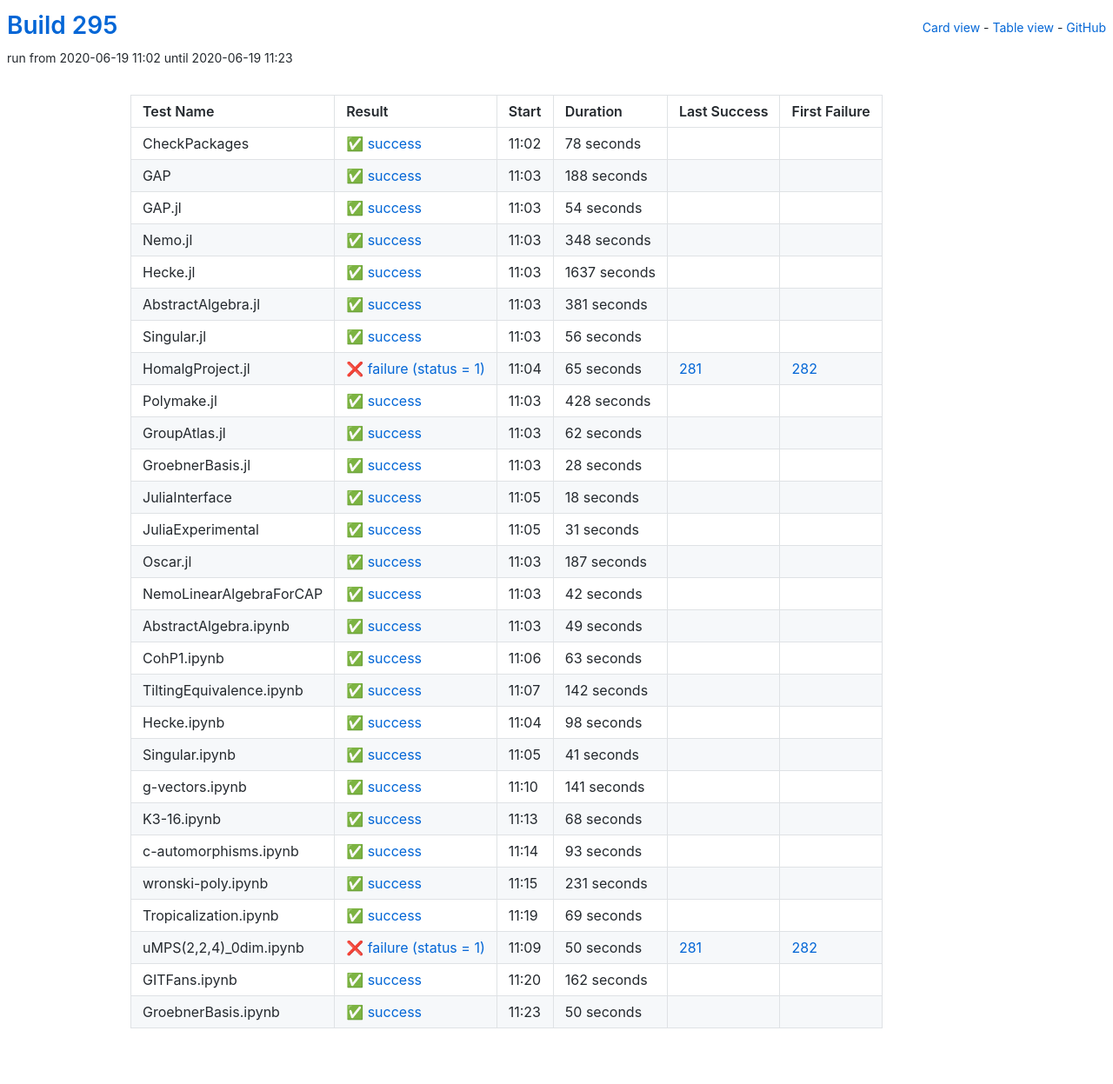
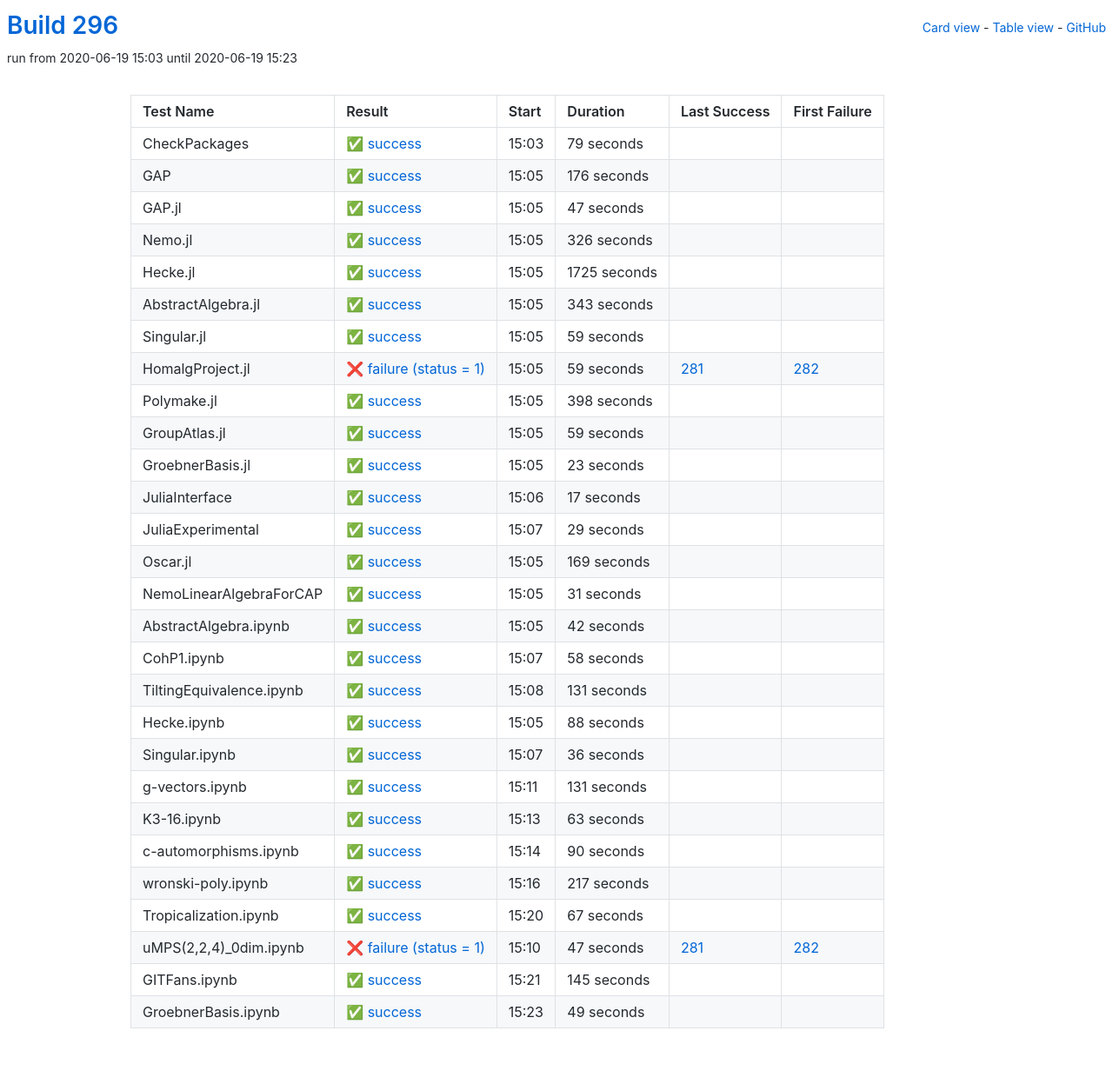
Before and after one commit to oscar-system/oscar-ci-status-stable, a Jekyll site: the page built from table.html, in a window 1280 px wide. Shown: the whole page at 87% size. Built offline with Jekyll 4.4.1, drawn with Linux system fonts in a browser that asks for light colours.

Commit message:
Build #296

```diff
--- a/_data/ci.yml
+++ b/_data/ci.yml
@@ -1,6 +1,6 @@
 ---
-build: 295
-build_url: https://oscarci.mathematik.uni-kl.de/job/oscar-stable/295/
+build: 296
+build_url: https://oscarci.mathematik.uni-kl.de/job/oscar-stable/296/
 job: oscar-stable
 organization: oscar-system
 repo: oscar-ci-status-stable
@@ -8,152 +8,176 @@ repourl: https://github.com/oscar-system/oscar-ci-status-stable
 tests:
 - name: CheckPackages
   id: checkpackages
-  log: https://oscarci.mathematik.uni-kl.de/job/oscar-stable/295/artifact/logs/build-295/CheckPackages.log
-  start: 2020-06-19 11:02
+  log: https://oscarci.mathematik.uni-kl.de/job/oscar-stable/296/artifact/logs/build-296/CheckPackages.log
+  start: 2020-06-19 15:03
   success: true
   exitcode: 0
   status: success
-  duration: 78
+  duration: 79
   last_success: false
   last_success_url:
   first_failure: false
   first_failure_url:
 - name: GAP
   id: gap
-  log: https://oscarci.mathematik.uni-kl.de/job/oscar-stable/295/artifact/logs/build-295/GAP.log
-  start: 2020-06-19 11:03
+  log: https://oscarci.mathematik.uni-kl.de/job/oscar-stable/296/artifact/logs/build-296/GAP.log
+  start: 2020-06-19 15:05
   success: true
   exitcode: 0
   status: success
-  duration: 188
+  duration: 176
   last_success: false
   last_success_url:
   first_failure: false
   first_failure_url:
 - name: GAP.jl
   id: gap-jl
-  log: https://oscarci.mathematik.uni-kl.de/job/oscar-stable/295/artifact/logs/build-295/GAP.jl.log
-  start: 2020-06-19 11:03
+  log: https://oscarci.mathematik.uni-kl.de/job/oscar-stable/296/artifact/logs/build-296/GAP.jl.log
+  start: 2020-06-19 15:05
   success: true
   exitcode: 0
   status: success
-  duration: 54
+  duration: 47
   last_success: false
   last_success_url:
   first_failure: false
   first_failure_url:
 - name: Nemo.jl
   id: nemo-jl
-  log: https://oscarci.mathematik.uni-kl.de/job/oscar-stable/295/artifact/logs/build-295/Nemo.jl.log
-  start: 2020-06-19 11:03
+  log: https://oscarci.mathematik.uni-kl.de/job/oscar-stable/296/artifact/logs/build-296/Nemo.jl.log
+  start: 2020-06-19 15:05
   success: true
   exitcode: 0
   status: success
-  duration: 348
+  duration: 326
   last_success: false
   last_success_url:
   first_failure: false
   first_failure_url:
 - name: Hecke.jl
   id: hecke-jl
-  log: https://oscarci.mathematik.uni-kl.de/job/oscar-stable/295/artifact/logs/build-295/Hecke.jl.log
-  start: 2020-06-19 11:03
+  log: https://oscarci.mathematik.uni-kl.de/job/oscar-stable/296/artifact/logs/build-296/Hecke.jl.log
+  start: 2020-06-19 15:05
   success: true
   exitcode: 0
   status: success
-  duration: 1637
+  duration: 1725
   last_success: false
   last_success_url:
   first_failure: false
   first_failure_url:
 - name: AbstractAlgebra.jl
   id: abstractalgebra-jl
-  log: https://oscarci.mathematik.uni-kl.de/job/oscar-stable/295/artifact/logs/build-295/AbstractAlgebra.jl.log
-  start: 2020-06-19 11:03
+  log: https://oscarci.mathematik.uni-kl.de/job/oscar-stable/296/artifact/logs/build-296/AbstractAlgebra.jl.log
+  start: 2020-06-19 15:05
   success: true
   exitcode: 0
   status: success
-  duration: 381
+  duration: 343
   last_success: false
   last_success_url:
   first_failure: false
   first_failure_url:
 - name: Singular.jl
   id: singular-jl
-  log: https://oscarci.mathematik.uni-kl.de/job/oscar-stable/295/artifact/logs/build-295/Singular.jl.log
-  start: 2020-06-19 11:03
+  log: https://oscarci.mathematik.uni-kl.de/job/oscar-stable/296/artifact/logs/build-296/Singular.jl.log
+  start: 2020-06-19 15:05
   success: true
   exitcode: 0
   status: success
-  duration: 56
+  duration: 59
   last_success: false
   last_success_url:
   first_failure: false
   first_failure_url:
 - name: HomalgProject.jl
   id: homalgproject-jl
-  log: https://oscarci.mathematik.uni-kl.de/job/oscar-stable/295/artifact/logs/build-295/HomalgProject.jl.log
-  start: 2020-06-19 11:04
+  log: https://oscarci.mathematik.uni-kl.de/job/oscar-stable/296/artifact/logs/build-296/HomalgProject.jl.log
+  start: 2020-06-19 15:05
   success: false
   exitcode: 1
   status: failure
-  duration: 65
+  duration: 59
   last_success: 281
   last_success_url: https://oscarci.mathematik.uni-kl.de/job/oscar-stable/281/
   first_failure: 282
   first_failure_url: https://oscarci.mathematik.uni-kl.de/job/oscar-stable/282/
 - name: Polymake.jl
   id: polymake-jl
-  log: https://oscarci.mathematik.uni-kl.de/job/oscar-stable/295/artifact/logs/build-295/Polymake.jl.log
-  start: 2020-06-19 11:03
+  log: https://oscarci.mathematik.uni-kl.de/job/oscar-stable/296/artifact/logs/build-296/Polymake.jl.log
+  start: 2020-06-19 15:05
   success: true
   exitcode: 0
   status: success
-  duration: 428
+  duration: 398
   last_success: false
   last_success_url:
   first_failure: false
   first_failure_url:
 - name: GroupAtlas.jl
   id: groupatlas-jl
-  log: https://oscarci.mathematik.uni-kl.de/job/oscar-stable/295/artifact/logs/build-295/GroupAtlas.jl.log
-  start: 2020-06-19 11:03
+  log: https://oscarci.mathematik.uni-kl.de/job/oscar-stable/296/artifact/logs/build-296/GroupAtlas.jl.log
+  start: 2020-06-19 15:05
   success: true
   exitcode: 0
   status: success
-  duration: 62
+  duration: 59
   last_success: false
   last_success_url:
   first_failure: false
   first_failure_url:
 - name: GroebnerBasis.jl
   id: groebnerbasis-jl
-  log: https://oscarci.mathematik.uni-kl.de/job/oscar-stable/295/artifact/logs/build-295/GroebnerBasis.jl.log
-  start: 2020-06-19 11:03
+  log: https://oscarci.mathematik.uni-kl.de/job/oscar-stable/296/artifact/logs/build-296/GroebnerBasis.jl.log
+  start: 2020-06-19 15:05
   success: true
   exitcode: 0
   status: success
-  duration: 28
+  duration: 23
   last_success: false
   last_success_url:
   first_failure: false
   first_failure_url:
 - name: JuliaInterface
   id: juliainterface
-  log: https://oscarci.mathematik.uni-kl.de/job/oscar-stable/295/artifact/logs/build-295/JuliaInterface.log
-  start: 2020-06-19 11:05
+  log: https://oscarci.mathematik.uni-kl.de/job/oscar-stable/296/artifact/logs/build-296/JuliaInterface.log
+  start: 2020-06-19 15:06
   success: true
   exitcode: 0
   status: success
-  duration: 18
+  duration: 17
   last_success: false
   last_success_url:
   first_failure: false
   first_failure_url:
 - name: JuliaExperimental
   id: juliaexperimental
-  log: https://oscarci.mathematik.uni-kl.de/job/oscar-stable/295/artifact/logs/build-295/JuliaExperimental.log
-  start: 2020-06-19 11:05
+  log: https://oscarci.mathematik.uni-kl.de/job/oscar-stable/296/artifact/logs/build-296/JuliaExperimental.log
+  start: 2020-06-19 15:07
+  success: true
+  exitcode: 0
+  status: success
+  duration: 29
+  last_success: false
+  last_success_url:
+  first_failure: false
+  first_failure_url:
+- name: Oscar.jl
+  id: oscar-jl
+  log: https://oscarci.mathematik.uni-kl.de/job/oscar-stable/296/artifact/logs/build-296/Oscar.jl.log
+  start: 2020-06-19 15:05
+  success: true
+  exitcode: 0
+  status: success
+  duration: 169
+  last_success: false
+  last_success_url:
+  first_failure: false
+  first_failure_url:
+- name: NemoLinearAlgebraForCAP
+  id: nemolinearalgebraforcap
+  log: https://oscarci.mathematik.uni-kl.de/job/oscar-stable/296/artifact/logs/build-296/NemoLinearAlgebraForCAP.log
+  start: 2020-06-19 15:05
   success: true
   exitcode: 0
   status: success
@@ -162,22 +186,10 @@ tests:
   last_success_url:
   first_failure: false
   first_failure_url:
-- name: Oscar.jl
-  id: oscar-jl
-  log: https://oscarci.mathematik.uni-kl.de/job/oscar-stable/295/artifact/logs/build-295/Oscar.jl.log
-  start: 2020-06-19 11:03
-  success: true
-  exitcode: 0
-  status: success
-  duration: 187
-  last_success: false
-  last_success_url:
-  first_failure: false
-  first_failure_url:
-- name: NemoLinearAlgebraForCAP
-  id: nemolinearalgebraforcap
-  log: https://oscarci.mathematik.uni-kl.de/job/oscar-stable/295/artifact/logs/build-295/NemoLinearAlgebraForCAP.log
-  start: 2020-06-19 11:03
+- name: AbstractAlgebra.ipynb
+  id: abstractalgebra-ipynb
+  log: https://oscarci.mathematik.uni-kl.de/job/oscar-stable/296/artifact/logs/build-296/AbstractAlgebra.ipynb.log
+  start: 2020-06-19 15:05
   success: true
   exitcode: 0
   status: success
@@ -186,10 +198,142 @@ tests:
   last_success_url:
   first_failure: false
   first_failure_url:
-- name: AbstractAlgebra.ipynb
-  id: abstractalgebra-ipynb
-  log: https://oscarci.mathematik.uni-kl.de/job/oscar-stable/295/artifact/logs/build-295/AbstractAlgebra.ipynb.log
-  start: 2020-06-19 11:03
+- name: CohP1.ipynb
+  id: cohp1-ipynb
+  log: https://oscarci.mathematik.uni-kl.de/job/oscar-stable/296/artifact/logs/build-296/CohP1.ipynb.log
+  start: 2020-06-19 15:07
+  success: true
+  exitcode: 0
+  status: success
+  duration: 58
+  last_success: false
+  last_success_url:
+  first_failure: false
+  first_failure_url:
+- name: TiltingEquivalence.ipynb
+  id: tiltingequivalence-ipynb
+  log: https://oscarci.mathematik.uni-kl.de/job/oscar-stable/296/artifact/logs/build-296/TiltingEquivalence.ipynb.log
+  start: 2020-06-19 15:08
+  success: true
+  exitcode: 0
+  status: success
+  duration: 131
+  last_success: false
+  last_success_url:
+  first_failure: false
+  first_failure_url:
+- name: Hecke.ipynb
+  id: hecke-ipynb
+  log: https://oscarci.mathematik.uni-kl.de/job/oscar-stable/296/artifact/logs/build-296/Hecke.ipynb.log
+  start: 2020-06-19 15:05
+  success: true
+  exitcode: 0
+  status: success
+  duration: 88
+  last_success: false
+  last_success_url:
+  first_failure: false
+  first_failure_url:
+- name: Singular.ipynb
+  id: singular-ipynb
+  log: https://oscarci.mathematik.uni-kl.de/job/oscar-stable/296/artifact/logs/build-296/Singular.ipynb.log
+  start: 2020-06-19 15:07
+  success: true
+  exitcode: 0
+  status: success
+  duration: 36
+  last_success: false
+  last_success_url:
+  first_failure: false
+  first_failure_url:
+- name: g-vectors.ipynb
+  id: g-vectors-ipynb
+  log: https://oscarci.mathematik.uni-kl.de/job/oscar-stable/296/artifact/logs/build-296/g-vectors.ipynb.log
+  start: 2020-06-19 15:11
+  success: true
+  exitcode: 0
+  status: success
+  duration: 131
+  last_success: false
+  last_success_url:
+  first_failure: false
+  first_failure_url:
+- name: K3-16.ipynb
+  id: k3-16-ipynb
+  log: https://oscarci.mathematik.uni-kl.de/job/oscar-stable/296/artifact/logs/build-296/K3-16.ipynb.log
+  start: 2020-06-19 15:13
+  success: true
+  exitcode: 0
+  status: success
+  duration: 63
+  last_success: false
+  last_success_url:
+  first_failure: false
+  first_failure_url:
+- name: c-automorphisms.ipynb
+  id: c-automorphisms-ipynb
+  log: https://oscarci.mathematik.uni-kl.de/job/oscar-stable/296/artifact/logs/build-296/c-automorphisms.ipynb.log
+  start: 2020-06-19 15:14
+  success: true
+  exitcode: 0
+  status: success
+  duration: 90
+  last_success: false
+  last_success_url:
+  first_failure: false
+  first_failure_url:
+- name: wronski-poly.ipynb
+  id: wronski-poly-ipynb
+  log: https://oscarci.mathematik.uni-kl.de/job/oscar-stable/296/artifact/logs/build-296/wronski-poly.ipynb.log
+  start: 2020-06-19 15:16
+  success: true
+  exitcode: 0
+  status: success
+  duration: 217
+  last_success: false
+  last_success_url:
+  first_failure: false
+  first_failure_url:
+- name: Tropicalization.ipynb
+  id: tropicalization-ipynb
+  log: https://oscarci.mathematik.uni-kl.de/job/oscar-stable/296/artifact/logs/build-296/Tropicalization.ipynb.log
+  start: 2020-06-19 15:20
+  success: true
+  exitcode: 0
+  status: success
+  duration: 67
+  last_success: false
+  last_success_url:
+  first_failure: false
+  first_failure_url:
+- name: uMPS(2,2,4)_0dim.ipynb
+  id: umps-2-2-4-0dim-ipynb
+  log: https://oscarci.mathematik.uni-kl.de/job/oscar-stable/296/artifact/logs/build-296/uMPS-2-2-4-_0dim.ipynb.log
+  start: 2020-06-19 15:10
+  success: false
+  exitcode: 1
+  status: failure
+  duration: 47
+  last_success: 281
+  last_success_url: https://oscarci.mathematik.uni-kl.de/job/oscar-stable/281/
+  first_failure: 282
+  first_failure_url: https://oscarci.mathematik.uni-kl.de/job/oscar-stable/282/
+- name: GITFans.ipynb
+  id: gitfans-ipynb
+  log: https://oscarci.mathematik.uni-kl.de/job/oscar-stable/296/artifact/logs/build-296/GITFans.ipynb.log
+  start: 2020-06-19 15:21
+  success: true
+  exitcode: 0
+  status: success
+  duration: 145
+  last_success: false
+  last_success_url:
+  first_failure: false
+  first_failure_url:
+- name: GroebnerBasis.ipynb
+  id: groebnerbasis-ipynb
+  log: https://oscarci.mathematik.uni-kl.de/job/oscar-stable/296/artifact/logs/build-296/GroebnerBasis.ipynb.log
+  start: 2020-06-19 15:23
   success: true
   exitcode: 0
   status: success
@@ -198,147 +342,3 @@ tests:
   last_success_url:
   first_failure: false
   first_failure_url:
-- name: CohP1.ipynb
-  id: cohp1-ipynb
-  log: https://oscarci.mathematik.uni-kl.de/job/oscar-stable/295/artifact/logs/build-295/CohP1.ipynb.log
-  start: 2020-06-19 11:06
-  success: true
-  exitcode: 0
-  status: success
-  duration: 63
-  last_success: false
-  last_success_url:
-  first_failure: false
-  first_failure_url:
-- name: TiltingEquivalence.ipynb
-  id: tiltingequivalence-ipynb
-  log: https://oscarci.mathematik.uni-kl.de/job/oscar-stable/295/artifact/logs/build-295/TiltingEquivalence.ipynb.log
-  start: 2020-06-19 11:07
-  success: true
-  exitcode: 0
-  status: success
-  duration: 142
-  last_success: false
-  last_success_url:
-  first_failure: false
-  first_failure_url:
-- name: Hecke.ipynb
-  id: hecke-ipynb
-  log: https://oscarci.mathematik.uni-kl.de/job/oscar-stable/295/artifact/logs/build-295/Hecke.ipynb.log
-  start: 2020-06-19 11:04
-  success: true
-  exitcode: 0
-  status: success
-  duration: 98
-  last_success: false
-  last_success_url:
-  first_failure: false
-  first_failure_url:
-- name: Singular.ipynb
-  id: singular-ipynb
-  log: https://oscarci.mathematik.uni-kl.de/job/oscar-stable/295/artifact/logs/build-295/Singular.ipynb.log
-  start: 2020-06-19 11:05
-  success: true
-  exitcode: 0
-  status: success
-  duration: 41
-  last_success: false
-  last_success_url:
-  first_failure: false
-  first_failure_url:
-- name: g-vectors.ipynb
-  id: g-vectors-ipynb
-  log: https://oscarci.mathematik.uni-kl.de/job/oscar-stable/295/artifact/logs/build-295/g-vectors.ipynb.log
-  start: 2020-06-19 11:10
-  success: true
-  exitcode: 0
-  status: success
-  duration: 141
-  last_success: false
-  last_success_url:
-  first_failure: false
-  first_failure_url:
-- name: K3-16.ipynb
-  id: k3-16-ipynb
-  log: https://oscarci.mathematik.uni-kl.de/job/oscar-stable/295/artifact/logs/build-295/K3-16.ipynb.log
-  start: 2020-06-19 11:13
-  success: true
-  exitcode: 0
-  status: success
-  duration: 68
-  last_success: false
-  last_success_url:
-  first_failure: false
-  first_failure_url:
-- name: c-automorphisms.ipynb
-  id: c-automorphisms-ipynb
-  log: https://oscarci.mathematik.uni-kl.de/job/oscar-stable/295/artifact/logs/build-295/c-automorphisms.ipynb.log
-  start: 2020-06-19 11:14
-  success: true
-  exitcode: 0
-  status: success
-  duration: 93
-  last_success: false
-  last_success_url:
-  first_failure: false
-  first_failure_url:
-- name: wronski-poly.ipynb
-  id: wronski-poly-ipynb
-  log: https://oscarci.mathematik.uni-kl.de/job/oscar-stable/295/artifact/logs/build-295/wronski-poly.ipynb.log
-  start: 2020-06-19 11:15
-  success: true
-  exitcode: 0
-  status: success
-  duration: 231
-  last_success: false
-  last_success_url:
-  first_failure: false
-  first_failure_url:
-- name: Tropicalization.ipynb
-  id: tropicalization-ipynb
-  log: https://oscarci.mathematik.uni-kl.de/job/oscar-stable/295/artifact/logs/build-295/Tropicalization.ipynb.log
-  start: 2020-06-19 11:19
-  success: true
-  exitcode: 0
-  status: success
-  duration: 69
-  last_success: false
-  last_success_url:
-  first_failure: false
-  first_failure_url:
-- name: uMPS(2,2,4)_0dim.ipynb
-  id: umps-2-2-4-0dim-ipynb
-  log: https://oscarci.mathematik.uni-kl.de/job/oscar-stable/295/artifact/logs/build-295/uMPS-2-2-4-_0dim.ipynb.log
-  start: 2020-06-19 11:09
-  success: false
-  exitcode: 1
-  status: failure
-  duration: 50
-  last_success: 281
-  last_success_url: https://oscarci.mathematik.uni-kl.de/job/oscar-stable/281/
-  first_failure: 282
-  first_failure_url: https://oscarci.mathematik.uni-kl.de/job/oscar-stable/282/
-- name: GITFans.ipynb
-  id: gitfans-ipynb
-  log: https://oscarci.mathematik.uni-kl.de/job/oscar-stable/295/artifact/logs/build-295/GITFans.ipynb.log
-  start: 2020-06-19 11:20
-  success: true
-  exitcode: 0
-  status: success
-  duration: 162
-  last_success: false
-  last_success_url:
-  first_failure: false
-  first_failure_url:
-- name: GroebnerBasis.ipynb
-  id: groebnerbasis-ipynb
-  log: https://oscarci.mathematik.uni-kl.de/job/oscar-stable/295/artifact/logs/build-295/GroebnerBasis.ipynb.log
-  start: 2020-06-19 11:23
-  success: true
-  exitcode: 0
-  status: success
-  duration: 50
-  last_success: false
-  last_success_url:
-  first_failure: false
-  first_failure_url:
```
Also changed, not shown: README.md.
